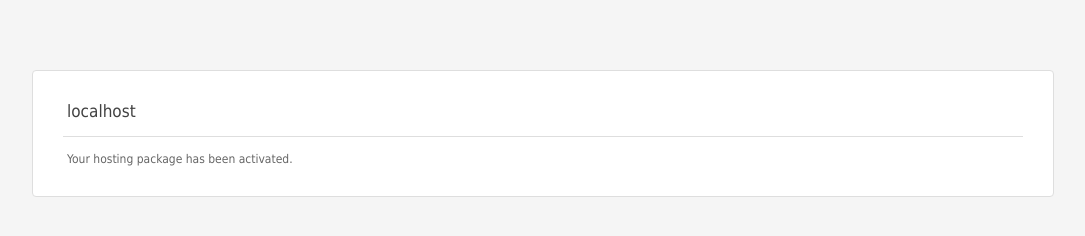
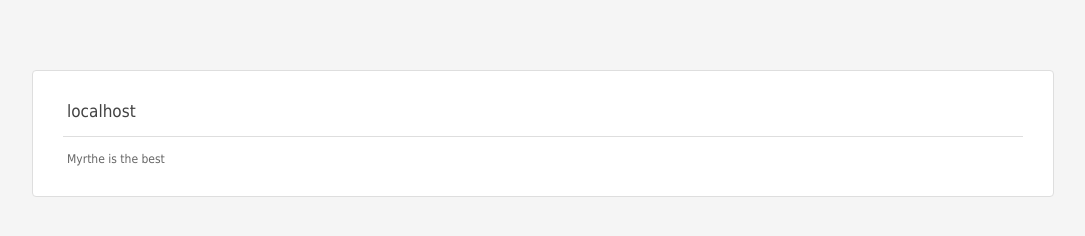
Before and after one commit to boclaes/Les_3, a plain HTML site: page index.html in a window 1280 px wide. Shown: the whole page, without its empty margins (97-1182 px from the left). Drawn offline with Linux system fonts and the light colour scheme.

Commit message:
Changed text index.html

```diff
--- a/index.html
+++ b/index.html
@@ -17,7 +17,7 @@
     	<div class="center">
         	<div>
             	<h2><script type="text/javascript">document.write(window.location.hostname)</script></h2>
-            	<p>Your hosting package has been activated.</p>
+            	<p>Myrthe is the best</p>
             </div>
         </div>
     </div>
```
